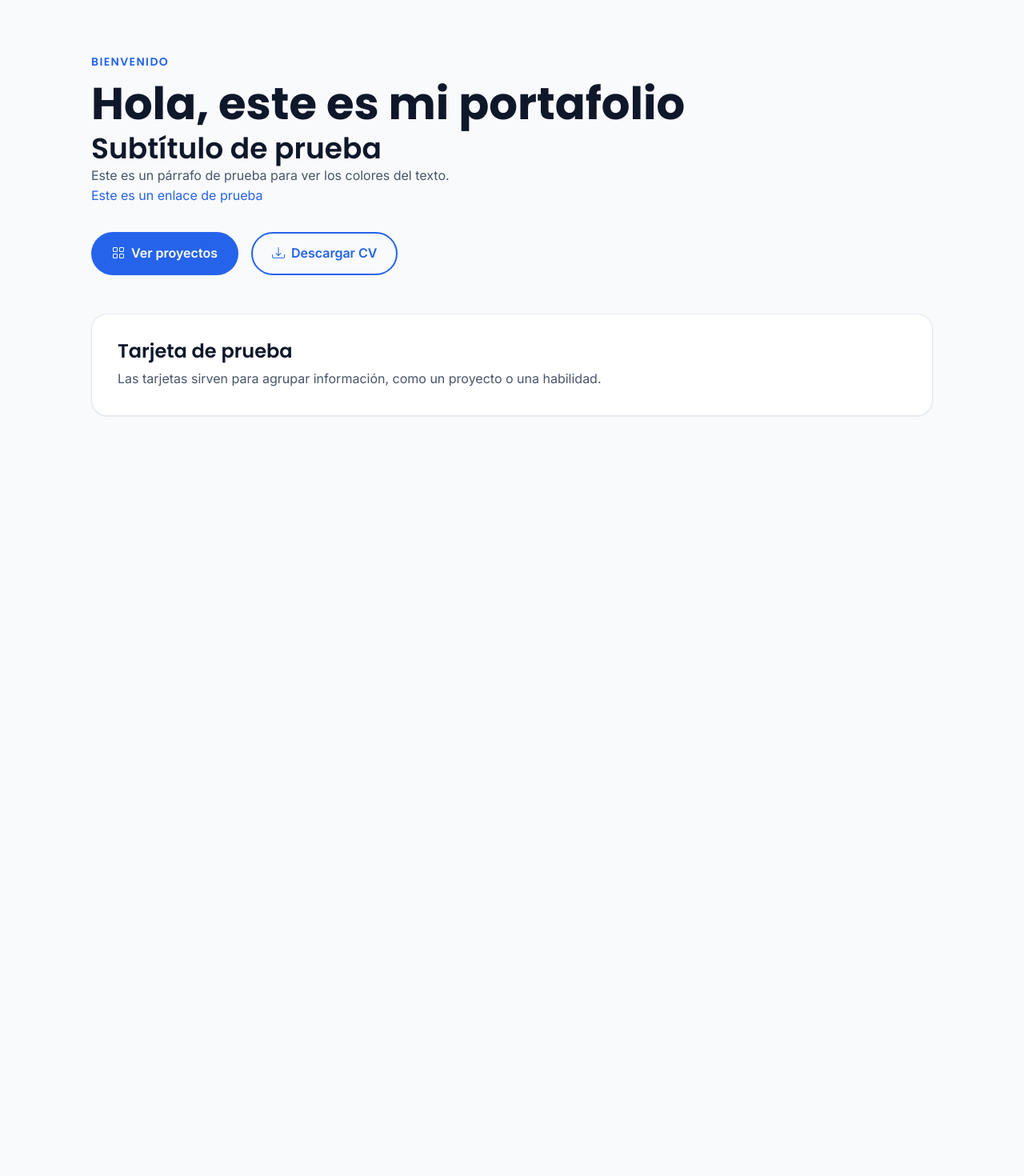
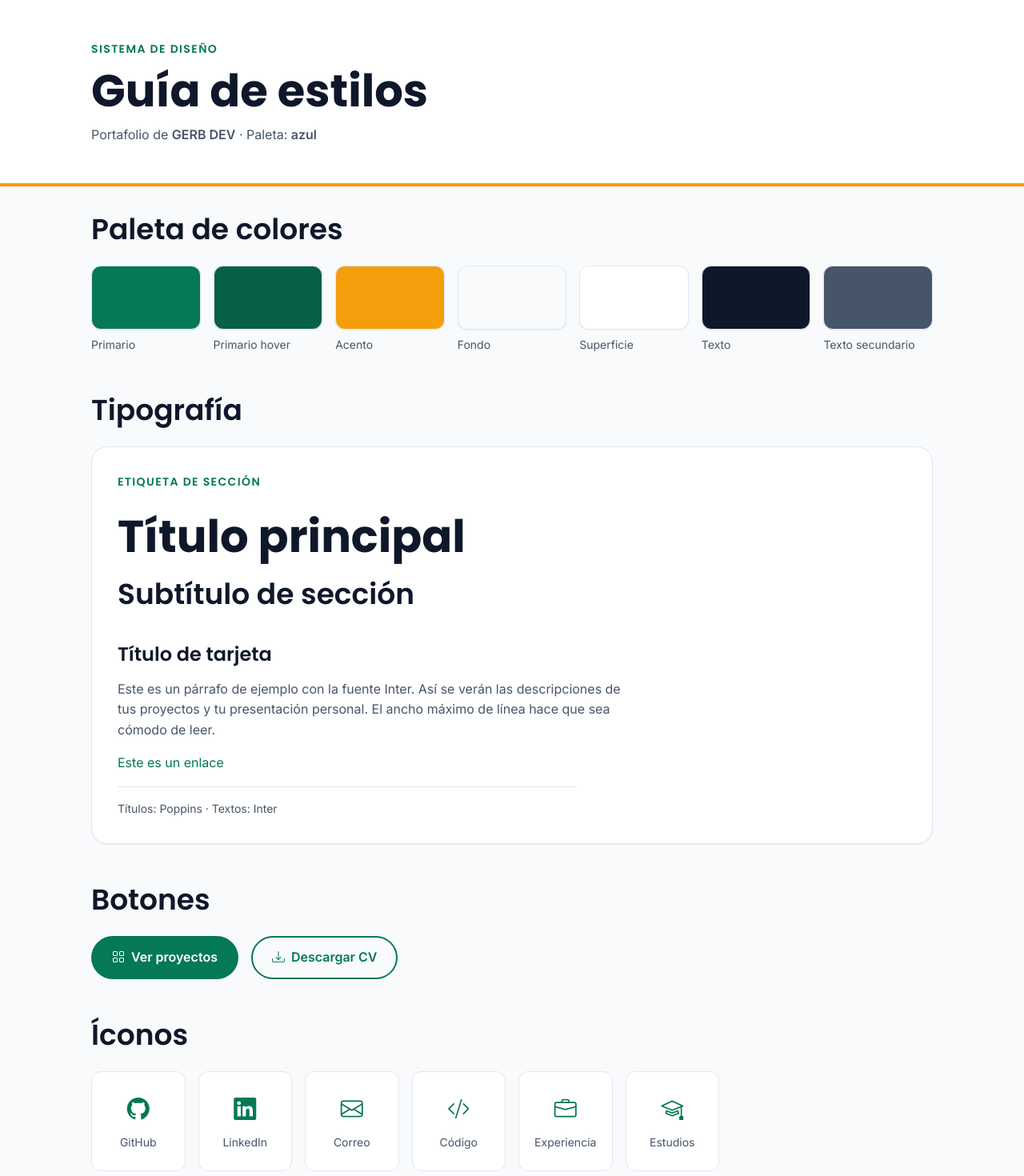
Before and after one commit to GERB-DEVELOPER/portafolio, an Angular app: page / in a window 1280 px wide. Shown: the top 1470 px of the page at 80% size. Before the commit the page ends 800 px from the top, so only its background shows below. Built offline with nearby package versions, Linux system fonts and the light colour scheme.

Commit message:
feat: agrega guía de estilos del portafolio

```diff
--- a/src/app/app.css
+++ b/src/app/app.css
@@ -1,5 +1,30 @@
 /* Estilos SOLO de este componente.
    Angular los encapsula: no afectan a otras páginas. */
+/* Encabezado de la guía: franja blanca con una línea de color abajo */
+.sg-header {
+    background-color: var(--color-surface);
+    /* blanco */
+    border-bottom: 4px solid var(--color-accent);
+    /* línea con el color de acento */
+    padding-block: var(--space-7);
+    /* 48px arriba y abajo */
+    margin-bottom: var(--space-6);
+    /* 32px de separación con lo de abajo */
+}
+
+/* Separación entre el título y el texto del encabezado */
+.sg-header p {
+    margin-top: var(--space-2);
+    /* 8px */
+}
+
+
+
+/* Cada sección de la guía */
+.sg-section {
+    margin-bottom: var(--space-7);
+    /* 48px entre secciones */
+}
 
 /* Fila de botones: uno al lado del otro, con espacio entre ellos */
 .btn-row {
@@ -9,18 +34,96 @@
     /* si no caben, bajan a otra línea */
     gap: var(--space-4);
     /* 16px entre cada botón */
-    margin-top: var(--space-6);
-    /* 32px de separación con el texto de arriba */
+
 }
 
-/* Separación entre la fila de botones y la tarjeta */
-.card {
-    margin-top: var(--space-7);
-    /* 48px */
+/* Título de cada sección */
+.sg-section h2 {
+    margin-bottom: var(--space-5);
+    /* 24px entre el título y el contenido */
 }
 
-/* Separación entre el título de la tarjeta y su texto */
-.card h3 {
-    margin-bottom: var(--space-2);
-    /* 8px */
+/* Cuadrícula de muestras de color */
+.swatches {
+    display: grid;
+    grid-template-columns: repeat(auto-fill, minmax(120px, 1fr));
+    gap: var(--space-4);
+    /* 16px entre muestras */
 }
+
+/* Cada muestra: el cuadro de color con su nombre debajo */
+.swatch {
+    display: flex;
+    flex-direction: column;
+    /* uno debajo del otro */
+    gap: var(--space-2);
+    /* 8px entre el cuadro y el nombre */
+    font-size: var(--text-sm);
+    color: var(--color-text-muted);
+}
+
+/* El cuadro de color */
+.swatch-color {
+    height: 80px;
+    border-radius: var(--radius-md);
+    border: 1px solid var(--color-border);
+    /* para que se vean los colores claros */
+    box-shadow: var(--shadow-sm);
+}
+
+/* Muestras de texto: uno debajo del otro, con espacio entre ellos */
+.type-samples {
+    display: flex;
+    flex-direction: column;
+    gap: var(--space-4);
+    /* 16px entre cada muestra */
+}
+
+/* Línea final con el nombre de las fuentes */
+.type-info {
+    font-size: var(--text-sm);
+    border-top: 1px solid var(--color-border);
+    /* línea divisoria arriba */
+    padding-top: var(--space-4);
+    /* 16px entre la línea y el texto */
+}
+
+/* Cuadrícula de íconos */
+.icons {
+    display: grid;
+    grid-template-columns: repeat(auto-fill, minmax(110px, 1fr));
+    gap: var(--space-4);
+    /* 16px entre cada ícono */
+}
+
+/* Cada ícono: una mini tarjeta con el ícono arriba y el nombre abajo */
+.icon-item {
+    display: flex;
+    flex-direction: column;
+    align-items: center;
+    /* centra horizontalmente */
+    gap: var(--space-2);
+    /* 8px entre ícono y nombre */
+    padding: var(--space-5);
+    /* 24px de relleno */
+    background-color: var(--color-surface);
+    border: 1px solid var(--color-border);
+    border-radius: var(--radius-md);
+    font-size: var(--text-sm);
+    color: var(--color-text-muted);
+    transition: transform var(--transition-base),
+        box-shadow var(--transition-base);
+}
+
+/* El ícono: más grande y con el color de la paleta */
+.icon-item i {
+    font-size: 1.75rem;
+    /* 28px */
+    color: var(--color-primary);
+}
+
+/* Al pasar el mouse, la mini tarjeta sube y aparece una sombra */
+.icon-item:hover {
+    transform: translateY(-4px);
+    box-shadow: var(--shadow-md);
+}
--- a/src/app/app.html
+++ b/src/app/app.html
@@ -1,10 +1,68 @@
-<main class="container section">
-    <span class="section-tag">Bienvenido</span>
-    <h1>Hola, este es mi portafolio</h1>
-    <h2>Subtítulo de prueba</h2>
-    <p>Este es un párrafo de prueba para ver los colores del texto.</p>
-    <p><a href="#">Este es un enlace de prueba</a></p>
+<!-- Encabezado de la guía de estilos -->
+<header class="sg-header">
+    <div class="container">
+        <span class="section-tag">Sistema de diseño</span>
+        <h1>Guía de estilos</h1>
+        <p>Portafolio de <strong>GERB DEV</strong> · Paleta: <strong>azul</strong></p>
+    </div>
+</header>
 
+<main class="container">
+    <!-- ===== PALETA DE COLORES ===== -->
+    <section class="sg-section">
+        <h2>Paleta de colores</h2>
+        <div class="swatches">
+            <div class="swatch">
+                <div class="swatch-color" style="background: var(--color-primary)"></div>
+                <span>Primario</span>
+            </div>
+            <div class="swatch">
+                <div class="swatch-color" style="background: var(--color-primary-hover)"></div>
+                <span>Primario hover</span>
+            </div>
+            <div class="swatch">
+                <div class="swatch-color" style="background: var(--color-accent)"></div>
+                <span>Acento</span>
+            </div>
+            <div class="swatch">
+                <div class="swatch-color" style="background: var(--color-bg)"></div>
+                <span>Fondo</span>
+            </div>
+            <div class="swatch">
+                <div class="swatch-color" style="background: var(--color-surface)"></div>
+                <span>Superficie</span>
+            </div>
+            <div class="swatch">
+                <div class="swatch-color" style="background: var(--color-text)"></div>
+                <span>Texto</span>
+            </div>
+            <div class="swatch">
+                <div class="swatch-color" style="background: var(--color-text-muted)"></div>
+                <span>Texto secundario</span>
+            </div>
+        </div>
+    </section>
+
+    <!-- ===== TIPOGRAFÍA ===== -->
+    <section class="sg-section">
+        <h2>Tipografía</h2>
+        <div class="card type-samples">
+            <span class="section-tag">Etiqueta de sección</span>
+            <h1>Título principal</h1>
+            <h2>Subtítulo de sección</h2>
+            <h3>Título de tarjeta</h3>
+            <p>
+                Este es un párrafo de ejemplo con la fuente Inter. Así se verán las
+                descripciones de tus proyectos y tu presentación personal. El ancho
+                máximo de línea hace que sea cómodo de leer.
+            </p>
+            <p><a href="#">Este es un enlace</a></p>
+            <p class="type-info">Títulos: Poppins · Textos: Inter</p>
+        </div>
+    </section>
+
+    <section class="sg-section">
+        <h2>Botones</h2>
         <div class="btn-row">
             <a href="#" class="btn btn-primary">
                 <i class="bi bi-grid"></i> Ver proyectos
@@ -13,14 +71,21 @@
                 <i class="bi bi-download"></i> Descargar CV
             </a>
         </div>
+    </section>
 
-    <article class="card">
-        <h3>Tarjeta de prueba</h3>
-        <p>
-            Las tarjetas sirven para agrupar información, como un proyecto
-            o una habilidad.
-        </p>
-    </article>
+<!-- ===== ÍCONOS ===== -->
+<section class="sg-section">
+    <h2>Íconos</h2>
+    <div class="icons">
+        <div class="icon-item"><i class="bi bi-github"></i><span>GitHub</span></div>
+        <div class="icon-item"><i class="bi bi-linkedin"></i><span>LinkedIn</span></div>
+        <div class="icon-item"><i class="bi bi-envelope"></i><span>Correo</span></div>
+        <div class="icon-item"><i class="bi bi-code-slash"></i><span>Código</span></div>
+        <div class="icon-item"><i class="bi bi-briefcase"></i><span>Experiencia</span></div>
+        <div class="icon-item"><i class="bi bi-mortarboard"></i><span>Estudios</span></div>
+    </div>
+</section>
+
 
 
 </main>
--- a/src/index.html
+++ b/src/index.html
@@ -1,5 +1,5 @@
 <!doctype html>
-<html lang="es" data-palette="azul">
+<html lang="es" data-palette="esmeralda">
 
 <head>
   <meta charset="utf-8">
```
Lines whose indentation alone changed are shown as unchanged.
